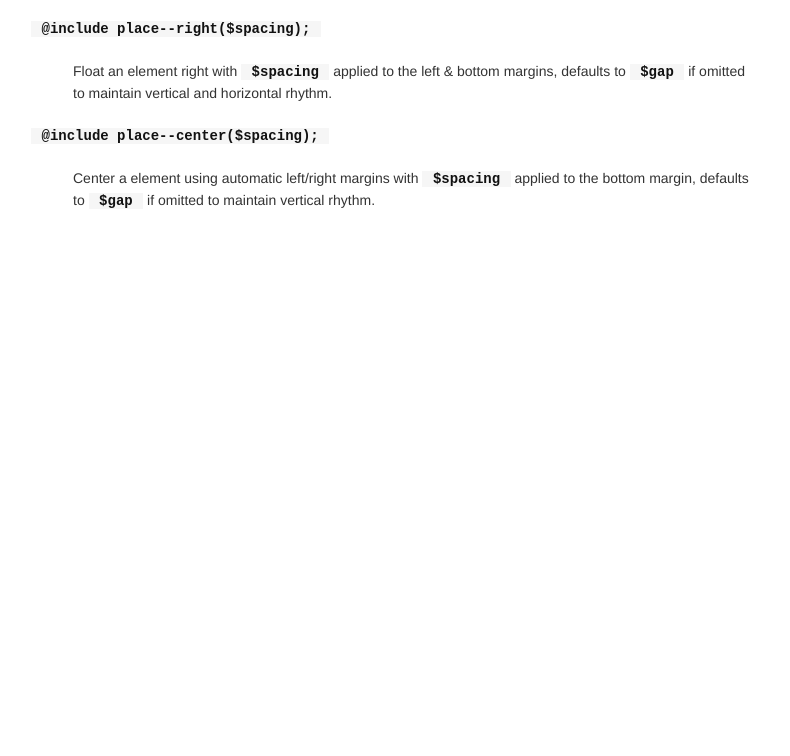
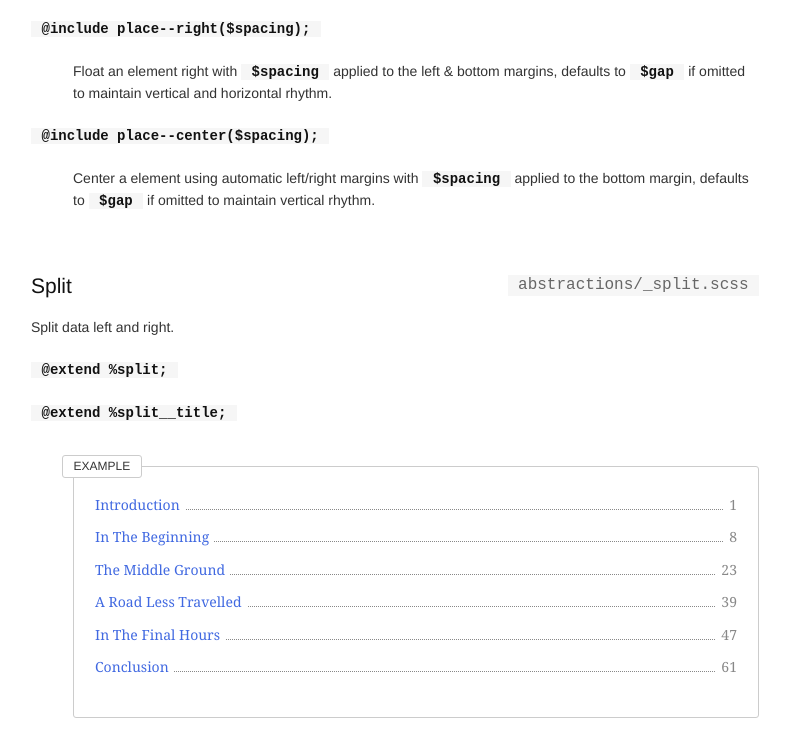
Before and after one commit to firegoby/cornerstone.scss, a plain HTML site: page docs/docs.html in a window 1280 px wide. Shown: the part 5597-6353 px from the top of the page, without its empty margins (245-1035 px from the left). Before the commit the page ends 5893 px from the top, so only its background shows below. Drawn offline with Linux system fonts and the light colour scheme.

Commit message:
Add Split abstraction

```diff
--- /dev/null
+++ b/abstractions/_split.scss
@@ -0,0 +1,14 @@
+// Table of Contents style left/right split
+// source: Inuit.css
+%split {
+    list-style:none;
+    text-align:right;
+    margin-left: 0;
+    padding-left: 0;
+}
+
+    %split__title {
+        float:left;
+        clear:left;
+        text-align:left;
+    }
--- a/cornerstone.scss
+++ b/cornerstone.scss
@@ -18,3 +18,4 @@
 @import "abstractions/media";
 @import "abstractions/flag";
 @import "abstractions/place";
+@import "abstractions/split";
--- a/docs/docs.html
+++ b/docs/docs.html
@@ -188,6 +188,22 @@
             <dl><dt><code>@include place--left($spacing);</code></dt><dd>Float an element left with <code>$spacing</code> applied to the right &amp; bottom margins, defaults to <code>$gap</code> if omitted to maintain vertical and horizontal rhythm.</dd></dl>
             <dl><dt><code>@include place--right($spacing);</code></dt><dd>Float an element right with <code>$spacing</code> applied to the left &amp; bottom margins, defaults to <code>$gap</code> if omitted to maintain vertical and horizontal rhythm.</dd></dl>
             <dl><dt><code>@include place--center($spacing);</code></dt><dd>Center a element using automatic left/right margins with <code>$spacing</code> applied to the bottom margin, defaults to <code>$gap</code> if omitted to maintain vertical rhythm.</dd></dl>
+
+            <h4>Split <span class="filename">abstractions/_split.scss</span></h4>
+            <p>Split data left and right.</p>
+            <dl><dt><code>@extend %split;</code></dt><dt><code>@extend %split__title;</code></dt><dd>
+            <div class="example example--long">
+                <!-- begin example code -->
+                <ul class="contents">
+                    <li><a class="contents__entry" href="/">Introduction</a> <span>1</span></li>
+                    <li><a class="contents__entry" href="/">In The Beginning</a> <span>8</span></li>
+                    <li><a class="contents__entry" href="/">The Middle Ground</a> <span>23</span></li>
+                    <li><a class="contents__entry" href="/">A Road Less Travelled</a> <span>39</span></li>
+                    <li><a class="contents__entry" href="/">In The Final Hours</a> <span>47</span></li>
+                    <li><a class="contents__entry" href="/">Conclusion</a> <span>61</span></li>
+                </ul>
+                <!-- end example code -->
+            </div>
         </section>
     </body>
 </html>
--- a/docs/docs.scss
+++ b/docs/docs.scss
@@ -10,6 +10,7 @@
 @import "examples/lineup-breadcrumbs";
 @import "examples/lineup-sitemenu";
 @import "examples/lineup-social";
+@import "examples/split-contents";
 
 // General styles for the docs
 body {
@@ -130,6 +131,10 @@ body > section > h3 {
         height: 7 * $gap;
     }
 
+    &.example--long {
+        height: 12 * $gap;
+    }
+
     &.example--massive {
         height: 18 * $gap;
     }
--- /dev/null
+++ b/docs/examples/_split-contents.scss
@@ -0,0 +1,27 @@
+// Table of Content example
+.contents {
+    @extend %split;
+}
+
+    .contents li {
+        border-bottom: 1px dotted #888;
+        color: #888;
+        margin-bottom: $half-gap;
+        font-family: $alt-font-family;
+    }
+
+    .contents__entry,
+    .contents span {
+        position: relative;
+        top: 6px;
+        background: white;
+    }
+
+    .contents__entry {
+        @extend %split__title;
+        padding-right: $quarter-gap;
+    }
+
+    .contents span {
+        padding-left: $quarter-gap;
+    }
```
Also changed, not shown: docs/docs.css.
